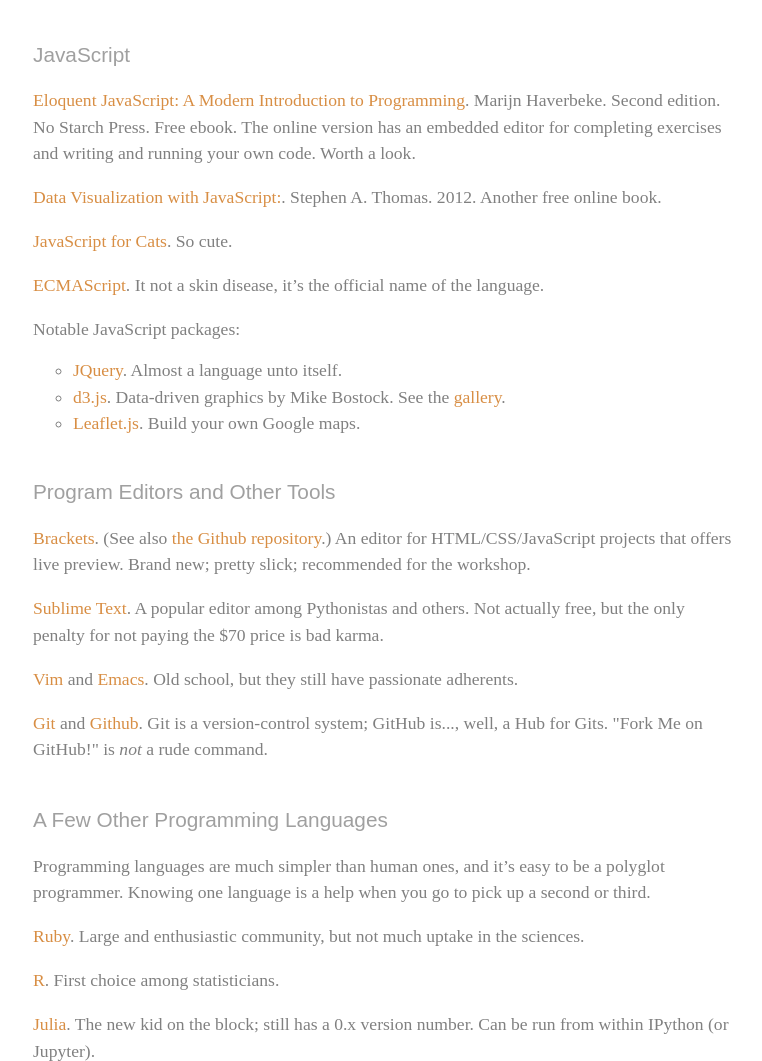
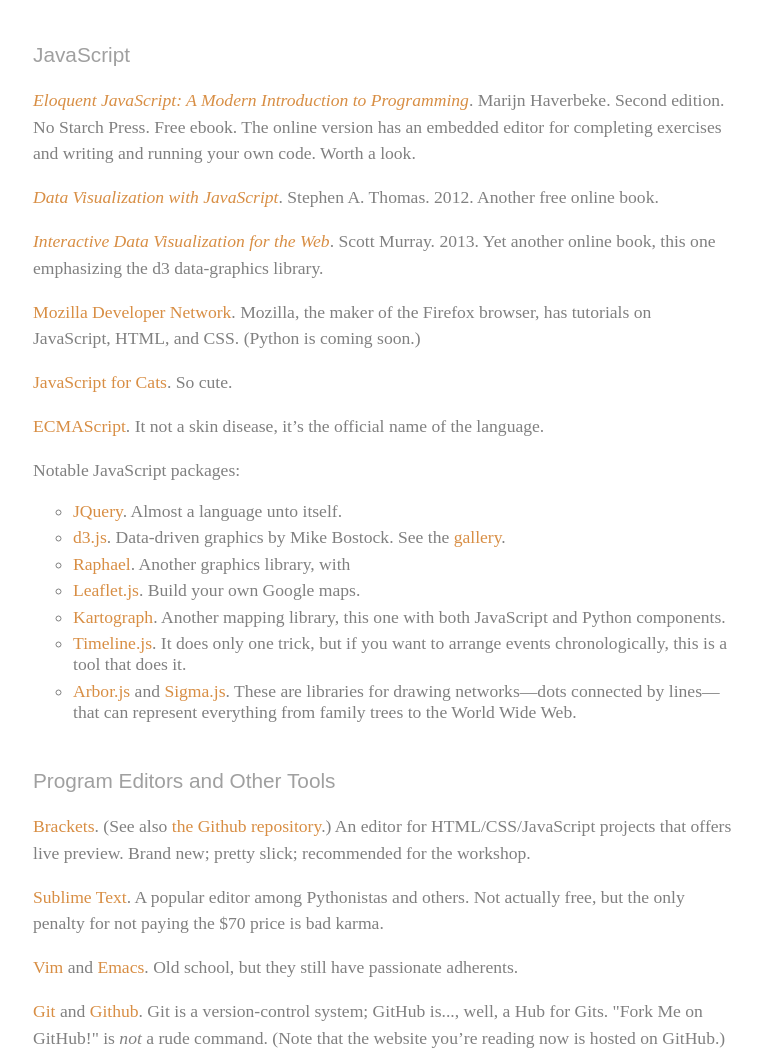
Before and after one commit to bit-player/nesw-workshop, a plain HTML site: page resources.html in a window 1280 px wide. Shown: the part 1475-2536 px from the top of the page, without its empty margins (257-1019 px from the left). Drawn offline with Linux system fonts and the light colour scheme.

Commit message:
more resource items

```diff
--- a/resources.html
+++ b/resources.html
@@ -59,9 +59,13 @@
 
       <h4>JavaScript</h4>
 
-      <p><a href="http://eloquentjavascript.net/">Eloquent JavaScript: A Modern Introduction to Programming</a>. Marijn Haverbeke. Second edition. No Starch Press. Free ebook. The online version has an embedded editor for completing exercises and writing and running your own code. Worth a look.</p>
+      <p><a href="http://eloquentjavascript.net/"><em>Eloquent JavaScript: A Modern Introduction to Programming</em></a>. Marijn Haverbeke. Second edition. No Starch Press. Free ebook. The online version has an embedded editor for completing exercises and writing and running your own code. Worth a look.</p>
 
-      <p><a href="http://jsdatav.is/intro.html">Data Visualization with JavaScript:</a>. Stephen A. Thomas. 2012. Another free online book.</p>
+      <p><a href="http://jsdatav.is/intro.html"><em>Data Visualization with JavaScript</em></a>. Stephen A. Thomas. 2012. Another free online book.</p>
+
+      <p><a href="http://chimera.labs.oreilly.com/books/1230000000345/index.html"><em>Interactive Data Visualization for the Web</em></a>. Scott Murray. 2013. Yet another online book, this one emphasizing the d3 data-graphics library.</p>
+
+      <p><a href="https://developer.mozilla.org/en-US/Learn/JavaScript">Mozilla Developer Network</a>. Mozilla, the maker of the Firefox browser, has tutorials on JavaScript, HTML, and CSS. (Python is coming soon.)</p>
 
       <p><a href="http://jsforcats.com/">JavaScript for Cats</a>. So cute.</p>
 
@@ -74,7 +78,15 @@
 
         <li><a href="http://d3js.org/">d3.js</a>. Data-driven graphics by Mike Bostock. See the <a href="https://github.com/mbostock/d3/wiki/Gallery">gallery</a>.</li>
 
+        <li><a href="http://raphaeljs.com/">Raphael</a>. Another graphics library, with </li>
+
         <li><a href="http://leafletjs.com/">Leaflet.js</a>. Build your own Google maps.</li>
+
+        <li><a href="http://kartograph.org/">Kartograph</a>. Another mapping library, this one with both JavaScript and Python components.</li>
+
+        <li><a href="http://timeline.knightlab.com/">Timeline.js</a>. It does only one trick, but if you want to arrange events chronologically, this is a tool that does it.</li>
+
+        <li><a href="http://arborjs.org/">Arbor.js</a> and <a href="http://sigmajs.org/">Sigma.js</a>. These are libraries for drawing networks—dots connected by lines—that can represent everything from family trees to the World Wide Web.</li>
       </ul>
 
 
@@ -86,7 +98,7 @@
 
       <p><a href="http://www.vim.org/download.php">Vim</a> and <a href="https://www.gnu.org/software/emacs/">Emacs</a>. Old school, but they still have passionate adherents.</p>
 
-      <p><a href="http://git-scm.com/">Git</a> and <a href="https://github.com/">Github</a>. Git is a version-control system; GitHub is..., well, a Hub for Gits. "Fork Me on GitHub!" is <em>not</em> a rude command.</p>
+      <p><a href="http://git-scm.com/">Git</a> and <a href="https://github.com/">Github</a>. Git is a version-control system; GitHub is..., well, a Hub for Gits. "Fork Me on GitHub!" is <em>not</em> a rude command. (Note that the website you’re reading now is hosted on GitHub.)</p>
 
 
       <h4>A Few Other Programming Languages</h4>
```
